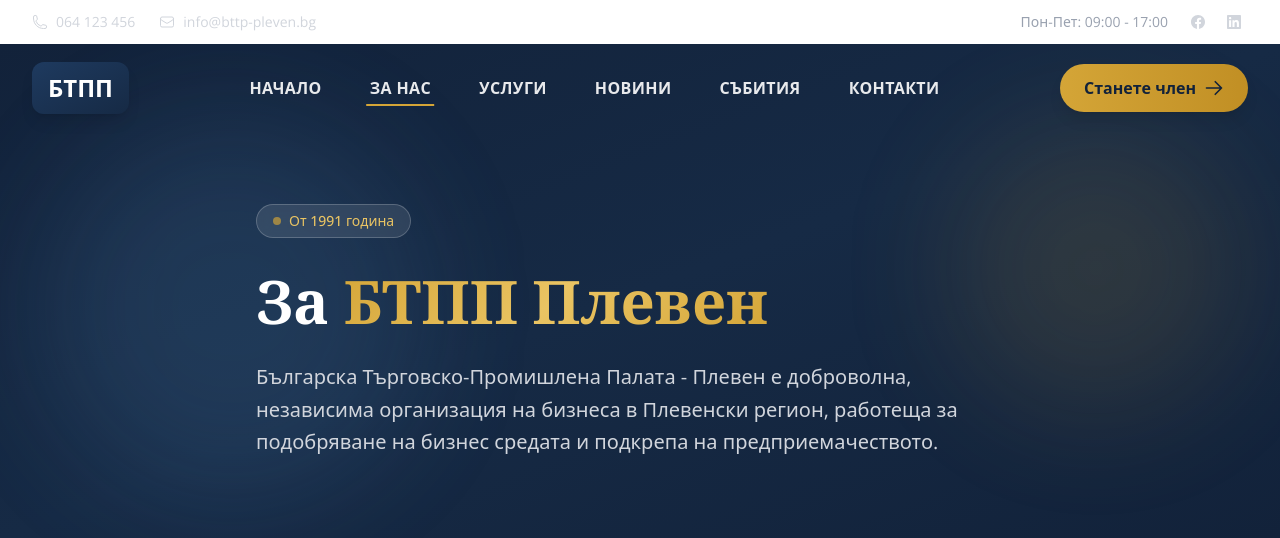
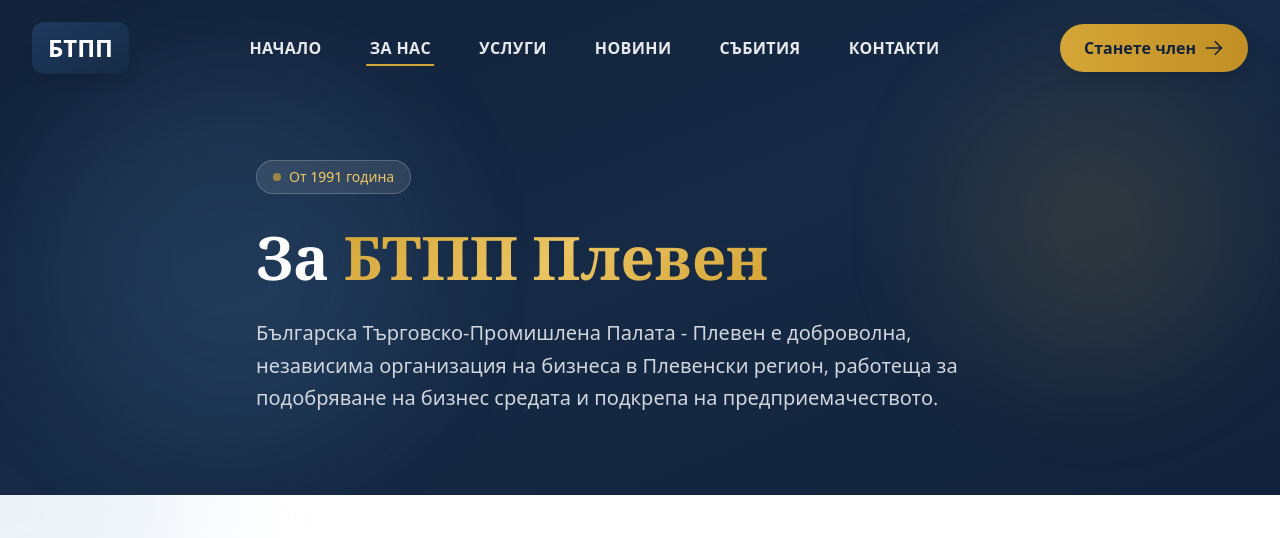
Before and after one commit to ivanmandinski/bttp, a Laravel app: page /about in a window 1280 px wide. Shown: the top 538 px of the page. Run offline with Laravel 12, Linux system fonts and the light colour scheme; style sheets or scripts are compiled from the project's sources; some libraries are stand-ins or nearby versions.

Commit message:
Remove top bar from header

```diff
--- a/resources/views/components/layouts/public.blade.php
+++ b/resources/views/components/layouts/public.blade.php
@@ -15,44 +15,11 @@
         Прескочи към съдържанието
     </a>
 
-    <!-- Top Bar -->
-    <div class="bg-primary-950 text-white py-2 hidden lg:block" :class="scrolled ? 'hidden' : ''">
-        <div class="mx-auto max-w-7xl px-4 sm:px-6 lg:px-8">
-            <div class="flex items-center justify-between text-sm">
-                <div class="flex items-center gap-6">
-                    <a href="tel:+35964123456" class="flex items-center gap-2 text-gray-300 hover:text-accent-400 transition-colors">
-                        <svg class="w-4 h-4" fill="none" viewBox="0 0 24 24" stroke-width="1.5" stroke="currentColor">
-                            <path stroke-linecap="round" stroke-linejoin="round" d="M2.25 6.75c0 8.284 6.716 15 15 15h2.25a2.25 2.25 0 002.25-2.25v-1.372c0-.516-.351-.966-.852-1.091l-4.423-1.106c-.44-.11-.902.055-1.173.417l-.97 1.293c-.282.376-.769.542-1.21.38a12.035 12.035 0 01-7.143-7.143c-.162-.441.004-.928.38-1.21l1.293-.97c.363-.271.527-.734.417-1.173L6.963 3.102a1.125 1.125 0 00-1.091-.852H4.5A2.25 2.25 0 002.25 4.5v2.25z" />
-                        </svg>
-                        064 123 456
-                    </a>
-                    <a href="mailto:info@bttp-pleven.bg" class="flex items-center gap-2 text-gray-300 hover:text-accent-400 transition-colors">
-                        <svg class="w-4 h-4" fill="none" viewBox="0 0 24 24" stroke-width="1.5" stroke="currentColor">
-                            <path stroke-linecap="round" stroke-linejoin="round" d="M21.75 6.75v10.5a2.25 2.25 0 01-2.25 2.25h-15a2.25 2.25 0 01-2.25-2.25V6.75m19.5 0A2.25 2.25 0 0019.5 4.5h-15a2.25 2.25 0 00-2.25 2.25m19.5 0v.243a2.25 2.25 0 01-1.07 1.916l-7.5 4.615a2.25 2.25 0 01-2.36 0L3.32 8.91a2.25 2.25 0 01-1.07-1.916V6.75" />
-                        </svg>
-                        info@bttp-pleven.bg
-                    </a>
-                </div>
-                <div class="flex items-center gap-4">
-                    <span class="text-gray-400">Пон-Пет: 09:00 - 17:00</span>
-                    <div class="flex items-center gap-2">
-                        <a href="#" class="w-7 h-7 bg-white/10 rounded flex items-center justify-center text-gray-300 hover:bg-accent-400 hover:text-primary-900 transition-all">
-                            <svg class="w-3.5 h-3.5" fill="currentColor" viewBox="0 0 24 24"><path d="M24 12.073c0-6.627-5.373-12-12-12s-12 5.373-12 12c0 5.99 4.388 10.954 10.125 11.854v-8.385H7.078v-3.47h3.047V9.43c0-3.007 1.792-4.669 4.533-4.669 1.312 0 2.686.235 2.686.235v2.953H15.83c-1.491 0-1.956.925-1.956 1.874v2.25h3.328l-.532 3.47h-2.796v8.385C19.612 23.027 24 18.062 24 12.073z"/></svg>
-                        </a>
-                        <a href="#" class="w-7 h-7 bg-white/10 rounded flex items-center justify-center text-gray-300 hover:bg-accent-400 hover:text-primary-900 transition-all">
-                            <svg class="w-3.5 h-3.5" fill="currentColor" viewBox="0 0 24 24"><path d="M20.447 20.452h-3.554v-5.569c0-1.328-.027-3.037-1.852-3.037-1.853 0-2.136 1.445-2.136 2.939v5.667H9.351V9h3.414v1.561h.046c.477-.9 1.637-1.85 3.37-1.85 3.601 0 4.267 2.37 4.267 5.455v6.286zM5.337 7.433c-1.144 0-2.063-.926-2.063-2.065 0-1.138.92-2.063 2.063-2.063 1.14 0 2.064.925 2.064 2.063 0 1.139-.925 2.065-2.064 2.065zm1.782 13.019H3.555V9h3.564v11.452zM22.225 0H1.771C.792 0 0 .774 0 1.729v20.542C0 23.227.792 24 1.771 24h20.451C23.2 24 24 23.227 24 22.271V1.729C24 .774 23.2 0 22.222 0h.003z"/></svg>
-                        </a>
-                    </div>
-                </div>
-            </div>
-        </div>
-    </div>
-
     <!-- Header -->
     <header
         x-data="{ mobileMenuOpen: false }"
         class="fixed top-0 left-0 right-0 z-50 transition-all duration-500"
-        :class="scrolled ? 'bg-white/95 backdrop-blur-md shadow-lg' : 'bg-transparent lg:top-10'"
+        :class="scrolled ? 'bg-white/95 backdrop-blur-md shadow-lg' : 'bg-transparent'"
     >
         <nav class="mx-auto max-w-7xl px-4 sm:px-6 lg:px-8">
             <div class="flex h-20 lg:h-24 justify-between items-center">
```
